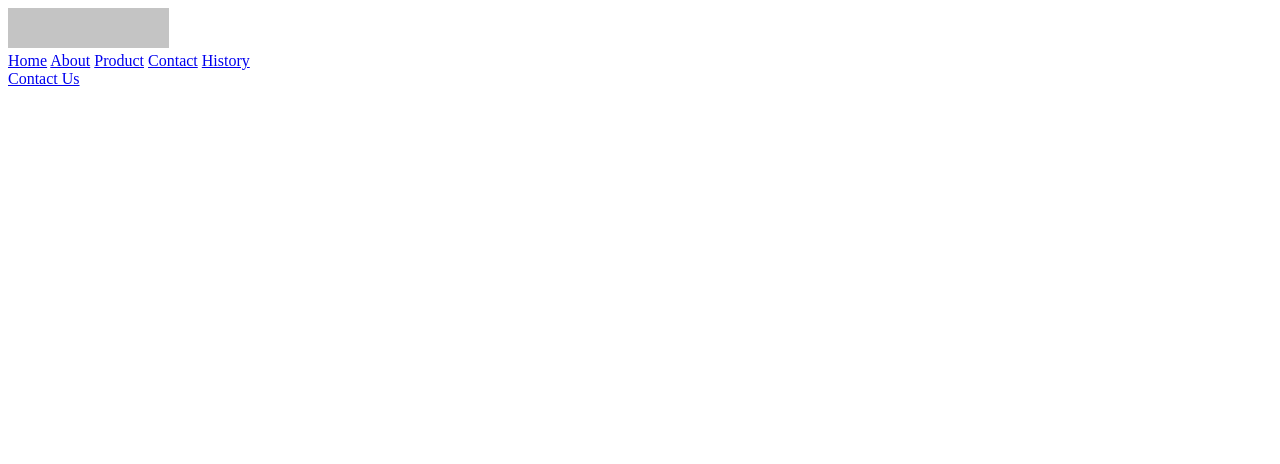
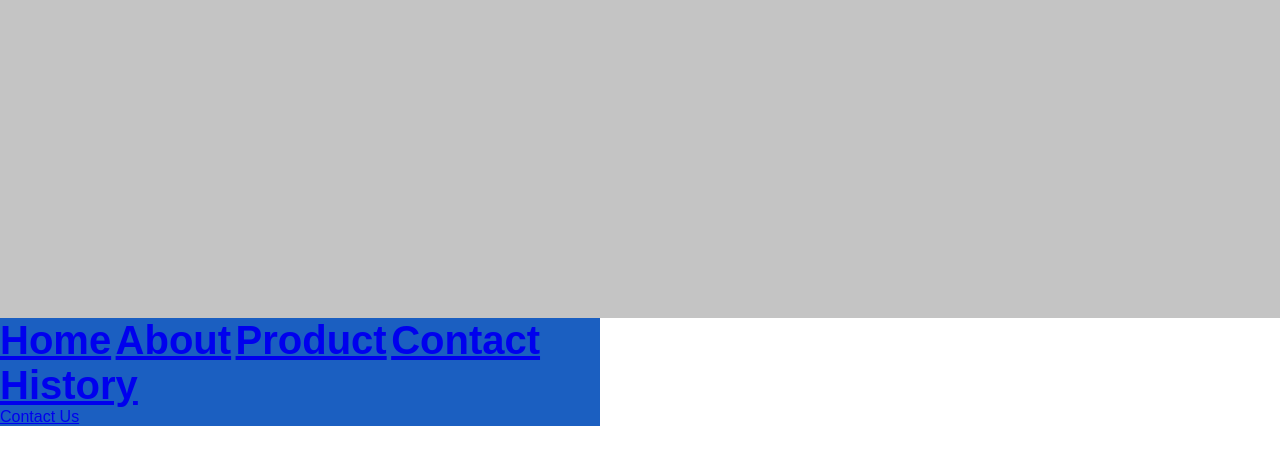
Before and after one commit to Eugenia-Burakova/Medical-mask-shop, a plain HTML site: page index.html in a window 1280 px wide. Drawn offline with Linux system fonts and the light colour scheme.

Commit message:
scss added

```diff
--- a/css/common.css
+++ /dev/null
@@ -1,26 +0,0 @@
-* {
-    margin: 0;
-    padding: 0;
-    box-sizing: border-box;
-}
-
-:root {
-    font-family: 'Source+Sans+Pro', sans-serif;
-    scroll-behavior: smooth;
-    color: var(--main-background-color);
-
-    --main-background-color: white;
-    --text-main-color: rgba(#575C74);
-    --text-title-color: rgba(#0C122D);
-    --button-light-color: rgba(#FFB800);
-    --button-dark-color: rgba(#1B5FC1);
-}
-
-img {
-    display: block;
-    width: 100%;
-}
-
-body.lock {
-    overflow: hidden;
-}
--- a/index.html
+++ b/index.html
@@ -5,7 +5,7 @@
     <meta name="viewport" content="width=device-width, initial-scale=1.0">
     <title>Mask</title>
     <link rel="shortcut icon" type="image/png" href="img/tab-icon.png">
-    <link rel="stylesheet" href="css/index.css">
+    <link rel="stylesheet" href="css/style.css">
 </head>
 <body>
     <header class="header">
--- a/scss/style.scss
+++ b/scss/style.scss
@@ -0,0 +1,40 @@
+// variables
+$background-main-color: white;
+$text-main-color: #575C74;
+$text-title-color: #0C122D;
+$button-light-color: #FFB800;
+$button-dark-color: #1B5FC1;
+
+
+* {
+    margin: 0;
+    padding: 0;
+    box-sizing: border-box;
+}
+
+:root {
+    font-family: 'Source+Sans+Pro', sans-serif;
+    scroll-behavior: smooth;
+    background-color: $background-main-color;
+}
+
+img {
+    display: block;
+    width: 100%;
+}
+
+body.lock {
+    overflow: hidden;
+}
+
+
+//header
+.navigation-wrapper {
+    width: 600px;
+    background-color: $button-dark-color;
+}
+
+.navigation-link {
+    font-size: 40px;
+    font-weight: bold;
+}
```
Also changed, not shown: css/index.css (deleted), css/style.css (added), 1 other file.
